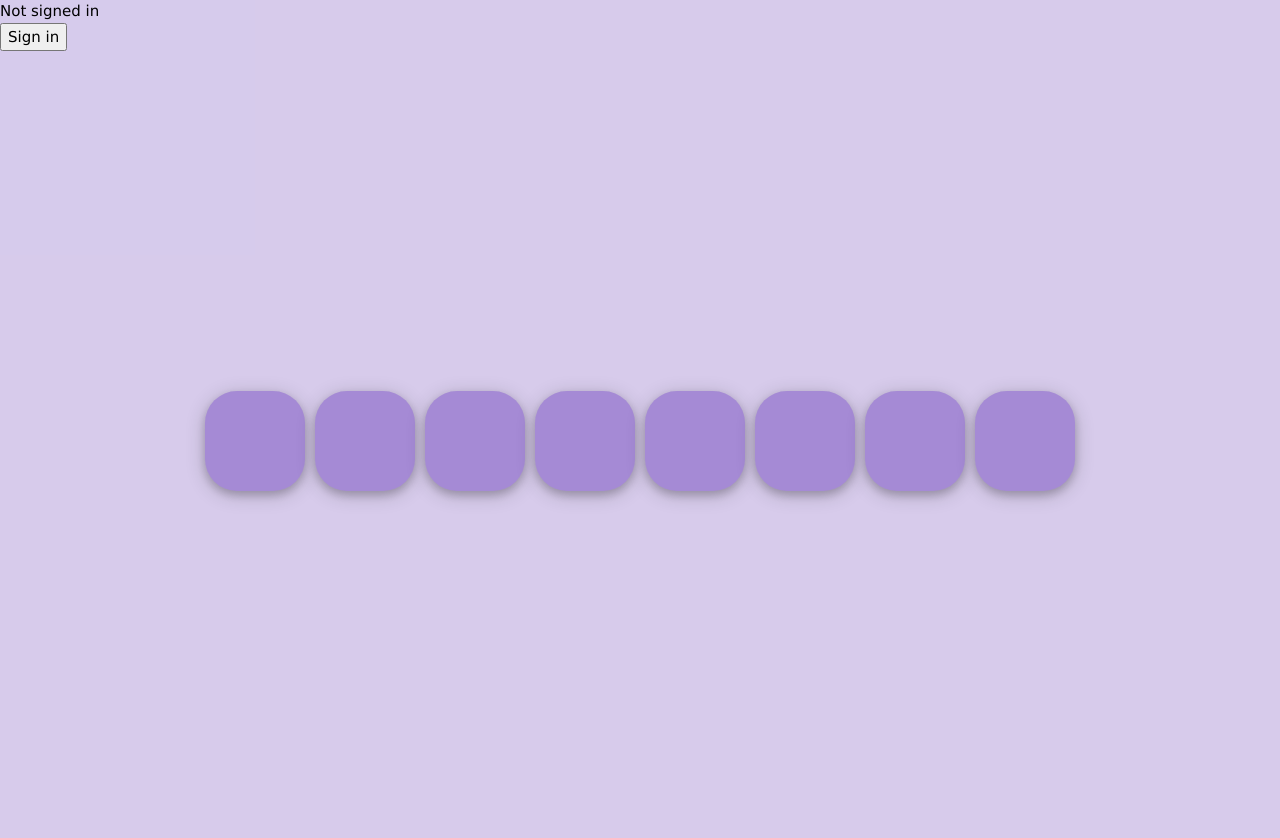
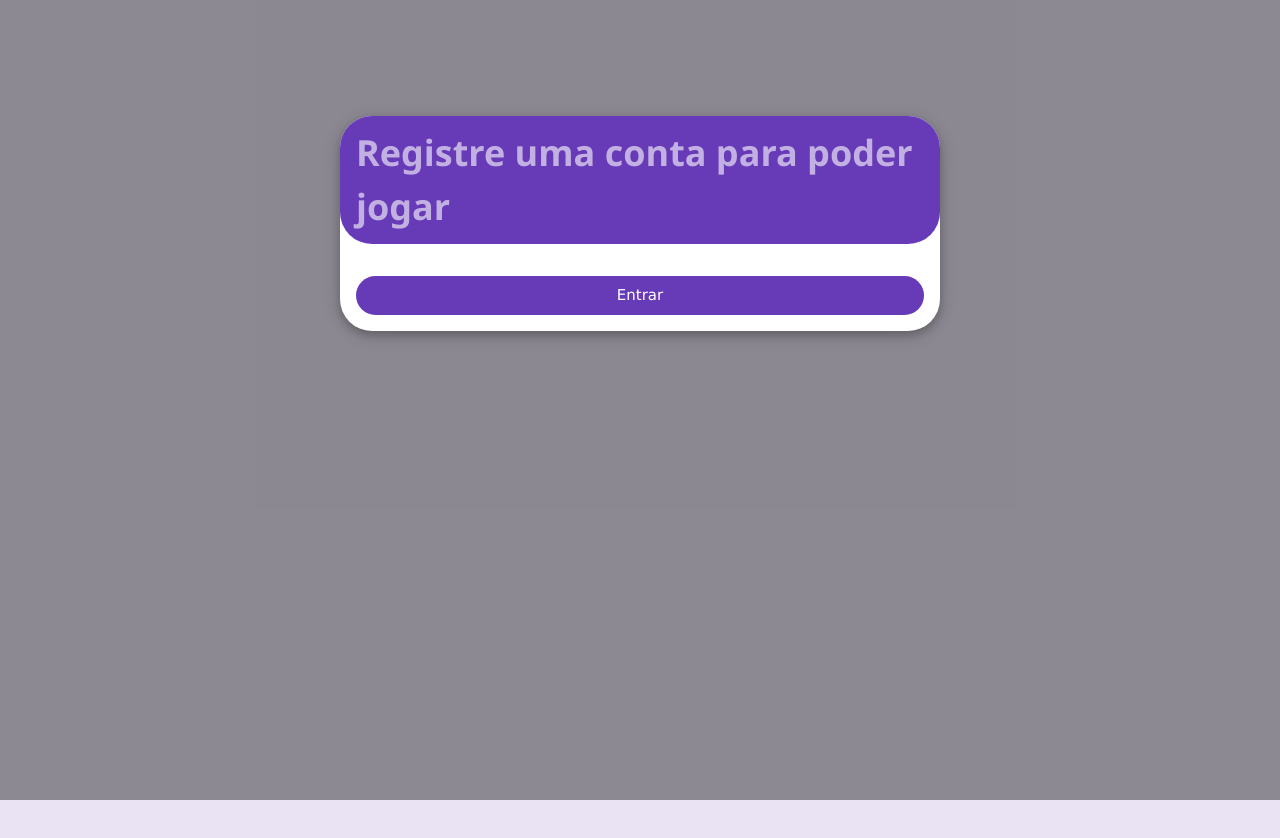
Before and after one commit to iannortnau/memoria, a Next.js app: page / in a window 1280 px wide. Shown: the top 838 px of the page. After the commit the page ends 800 px from the top, so only its background shows below. Built offline with nearby package versions, Linux system fonts and the light colour scheme; no server answers.

Commit message:
0.4.1.0/Inicio da api

```diff
--- /dev/null
+++ b/components/ControleLogin.js
@@ -0,0 +1,45 @@
+import Head from 'next/head'
+import Image from 'next/image'
+import {ContextoGlobal} from "../context/contexto";
+import {useContext, useEffect, useState} from "react";
+import styles from '../styles/components/tabuleiro.module.css'
+import QuebraDeLinha from "./QuebraDeLinha";
+import Card from "./Card";
+import axios from "axios";
+import {useSession} from "next-auth/client";
+
+export default function ControleLogin(props) {
+    const [ session, loading ] = useSession();
+    const contexto = useContext(ContextoGlobal);
+
+    if(session === null){
+        contexto.setState({...contexto.state, estado:0});
+    }
+
+    useEffect(function (){
+        getLogin();
+    },[])
+
+    async function getLogin(){
+        axios.get(process.env.NEXT_PUBLIC_URL+"api/user/"+session.user.email)
+            .then(function (resp) {
+                console.log(resp);
+            })
+            .catch(function (error) {
+                console.log(error);
+            });
+    }
+
+
+    return (
+        <div className={styles.tabuleiro}>
+
+            <div className={styles.display}>
+                <div className={"w3-card-4 w3-round-xxlarge w3-spin "+styles.card}>
+                    <span className={"w3-text-deep-purple gg-spinner"}/>
+                </div>
+            </div>
+
+        </div>
+    );
+}
--- a/components/PopInicial.js
+++ b/components/PopInicial.js
@@ -3,6 +3,7 @@ import Image from 'next/image'
 import {useContext, useState} from "react";
 import {ContextoGlobal} from "../context/contexto";
 import imgUser from "../public/images/icons8_male_user_100px.png"
+import {signIn} from "next-auth/client";
 
 
 
@@ -12,46 +13,20 @@ export default function PopInicial(props) {
     const [user,setUser] = useState(null);
     const [messenge,setMessenge] = useState(null);
 
-    function registraNome(event){
-        if(user != null){
-            event.preventDefault();
-            contexto.setState({...contexto.state, name:user, estado:1});
-            //TODO: criar usuario no banco
-            setEstado("none");
-        }else{
-            setMessenge("Erro preencha o campo jogador.");
-        }
-    }
-
-
-
-
     return (
         <div className={"w3-modal"} style={{display: estado}}>
             <div className={"w3-modal-content w3-card-4 w3-animate-top w3-round-xxlarge"} style={{maxWidth: "600px"}}>
-                <div className="w3-center"><br/>
-                    <Image
-                        src={imgUser}
-                        width="100%"
-                        height="100%"
-
-                    />
+                <div className="w3-round-xxlarge w3-panel w3-deep-purple">
+                    <h1 className="w3-opacity">
+                        <b>Registre uma conta para poder jogar</b>
+                    </h1>
                 </div>
 
                 <form className="w3-container">
                     <div className="w3-section w3-center w3-text-deep-purple">
-                        <label><b>Jogador</b></label>
-                        <input className={"w3-round-xxlarge w3-input w3-border w3-margin-bottom"} type="text" placeholder="Ex: Iann" name="nome" required onChange={function (aux){setUser(aux.target.value);}}/>
-                        {(messenge != null)
-                            ?
-                                <div className="w3-panel w3-pale-red">
-                                    <p>{messenge}</p>
-                                </div>
-                            :
-                                <></>
-                        }
-                        <button className="w3-button w3-block w3-deep-purple w3-section w3-padding w3-round-xxlarge" type="submit" onClick={registraNome}>
-                            Jogar
+
+                        <button className="w3-button w3-block w3-deep-purple w3-section w3-padding w3-round-xxlarge" type="submit" onClick={() => signIn()}>
+                            Entrar
                         </button>
 
                     </div>
--- a/components/Tabuleiro.js
+++ b/components/Tabuleiro.js
@@ -51,7 +51,6 @@ export default function Tabuleiro(props) {
             let auxCartas = [];
             for (let i = 0; i < contexto.state.nCartas; i++) {
                     const auxNumero = numeroAleatorio();
-                    console.log(auxNumero);
                     for (let j = 0; j < 2; j++) {
                             auxCartas.push({
                                     id: auxId,
--- a/context/data.js
+++ b/context/data.js
@@ -2,7 +2,8 @@ export const contextoGlobal = {
     id: null,
     name: null,
     nivel: 0,
-    estado:1,
+    estado:4,
     momento:0,
     nCartas: 4,
+    carregado: 0,
 }
--- a/package.json
+++ b/package.json
@@ -11,6 +11,7 @@
   "dependencies": {
     "@prisma/client": "^2.27.0",
     "animate.css-react": "^1.1.0",
+    "axios": "^0.21.1",
     "fbjs": "^3.0.0",
     "next": "11.0.1",
     "next-auth": "^3.27.3",
--- /dev/null
+++ b/pages/api/user/[email].js
@@ -0,0 +1,49 @@
+import { PrismaClient } from "@prisma/client";
+
+const prisma = new PrismaClient();
+
+export default async function handle(req, res) {
+    switch (req.method) {
+        case 'GET':
+            return getUserByEmail();
+        case 'PUT':
+            return updateUser();
+        case 'DELETE':
+            return deleteUser();
+        case 'SET':
+            return setUser();
+        default:
+            return res.status(405).end(`Method ${req.method} Not Allowed`)
+    }
+
+   async function getUserByEmail() {
+        const user = await prisma.user.findUnique({
+            where: {
+                email: req.query.email,
+            },
+        });
+        console.log(user);
+        return res.status(200).json(user);
+    }
+
+    function updateUser() {
+        try {
+            usersRepo.update(req.query.id, req.body);
+            return res.status(200).json({});
+        } catch (error) {
+            return res.status(400).json({ message: error });
+        }
+    }
+
+    function deleteUser() {
+        usersRepo.delete(req.query.id);
+        return res.status(200).json({});
+    }
+
+    function setUser() {
+        usersRepo.delete(req.query.id);
+        return res.status(200).json({});
+    }
+
+
+}
--- a/pages/index.js
+++ b/pages/index.js
@@ -5,12 +5,11 @@ import Botao from "../components/Botao";
 import PopInicial from "../components/PopInicial";
 import NavBar from "../components/NavBar";
 import {ContextoGlobal} from "../context/contexto";
-import {useContext} from "react";
+import {useContext, useEffect} from "react";
 import Tabuleiro from "../components/Tabuleiro";
 import Carregando from "../components/Carregando";
 import { signIn, signOut, useSession } from 'next-auth/client';
-
-
+import ControleLogin from "../components/ControleLogin";
 
 
 
@@ -19,6 +18,24 @@ export default function Home() {
     const contexto = useContext(ContextoGlobal);
     //TODO: APRENDER A USAR O PRISMA https://www.prisma.io/nextjs
 
+    useEffect(function (){
+        if(contexto.state.estado !== 1){
+            if (session == null) {
+                if (contexto.state.estado !== 0) {
+                    contexto.setState({...contexto.state, estado: 0});
+                }
+            } else if (contexto.state.carregado === 0) {
+                if (contexto.state.estado !== 3) {
+                    contexto.setState({...contexto.state, estado: 3});
+                }
+            } else {
+                if (contexto.state.estado !== 2) {
+                    contexto.setState({...contexto.state, estado: 2});
+                }
+            }
+        }
+    });
+
 
     switch (contexto.state.estado) {
         case 0:
@@ -26,20 +43,17 @@ export default function Home() {
         case 1:
             return(
                 <>
-                    {!session && <>
-                        Not signed in <br/>
-                        <button onClick={() => signIn()}>Sign in</button>
-                    </>}
-                    {session && <>
-                        Signed in as {session.user.email} <br/>
-                        <button onClick={() => signOut()}>Sign out</button>
-                    </>}
+                    <NavBar/>
                     <Tabuleiro/>
                 </>
             );
         case 2:
             setTimeout(function (){contexto.setState({...contexto.state, nCartas: contexto.state.nCartas+2, estado: 1})},2000);
             return(<Carregando/>);
+        case 3:
+            return(<ControleLogin/>);
+        case 4:
+            return (<Carregando/>);
 
     }
 }
```
Also changed, not shown: 2 other files (tests, documents, lock files or other folders).
